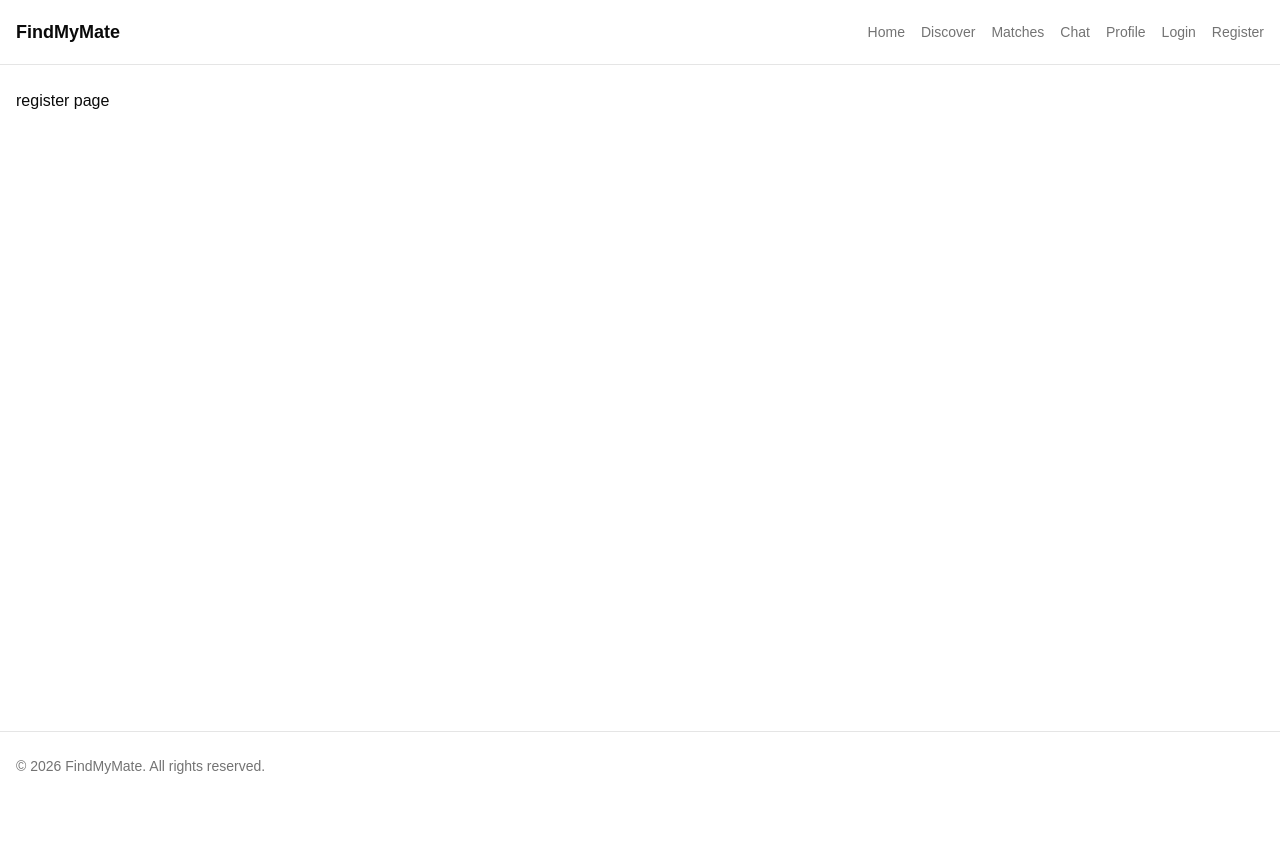
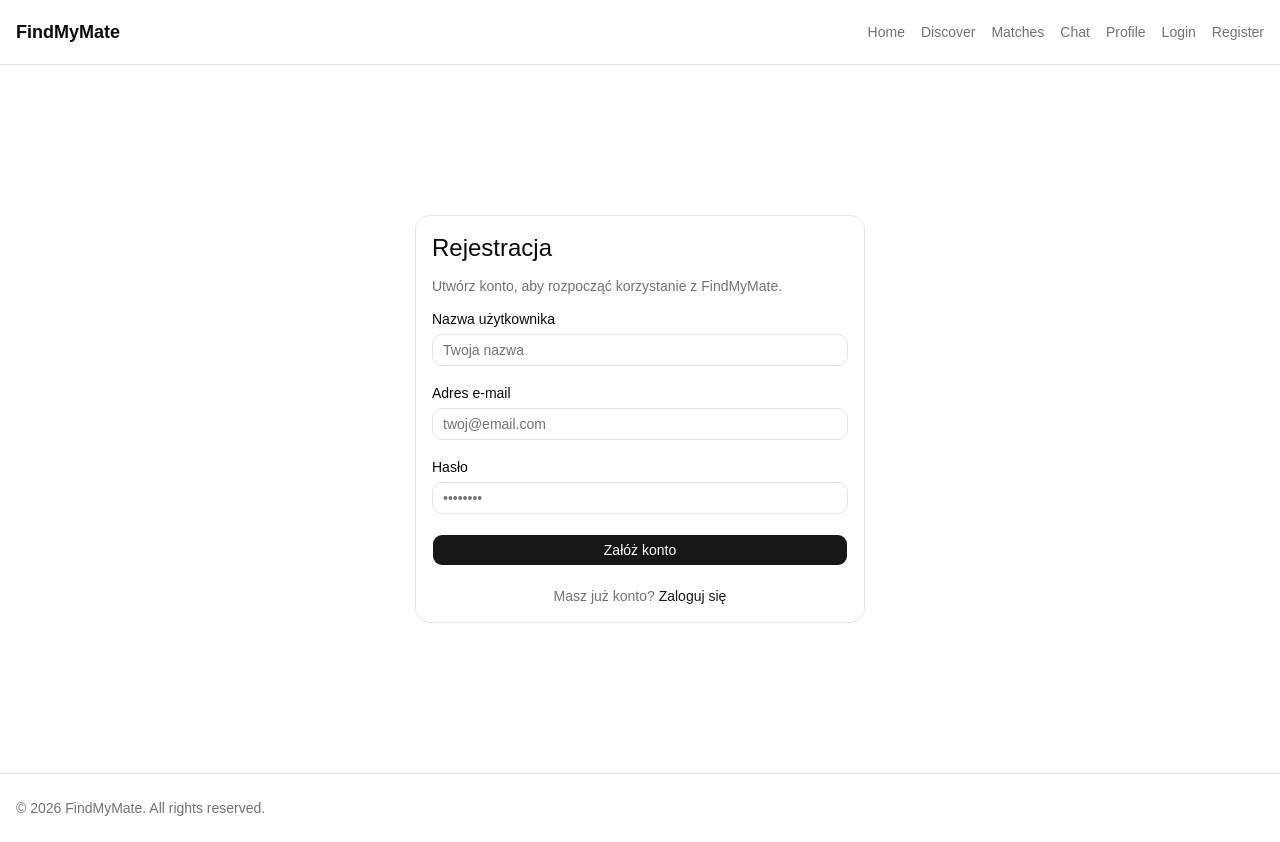
Before and after one commit to Przemek9110/FindMyMate, a Next.js app in the folder frontend/: page /register in a window 1280 px wide. Before the commit the page ends 800 px from the top, so only its background shows below. Built offline with nearby package versions, Linux system fonts and the light colour scheme; no server answers.

Commit message:
DEV-20 panel rejestracji #done

```diff
--- a/frontend/app/register/page.tsx
+++ b/frontend/app/register/page.tsx
@@ -1,3 +1,135 @@
-export default function registerPage() {
-  return <div>register page</div>;
+"use client";
+
+import { useState } from "react";
+import Link from "next/link";
+import { useRouter } from "next/navigation";
+
+import { register } from "@/lib/api/auth";
+import { useAuthStore } from "@/store/authStore";
+
+import {
+  Card,
+  CardContent,
+  CardDescription,
+  CardHeader,
+  CardTitle,
+} from "@/components/ui/card";
+import { Button } from "@/components/ui/button";
+import { Input } from "@/components/ui/input";
+import { Label } from "@/components/ui/label";
+
+export default function RegisterPage() {
+  const router = useRouter();
+  const setAuth = useAuthStore((s) => s.setAuth);
+
+  const [formData, setFormData] = useState({
+    username: "",
+    email: "",
+    password: "",
+  });
+
+  const [error, setError] = useState("");
+  const [isLoading, setIsLoading] = useState(false);
+
+  const handleChange = (
+    field: "username" | "email" | "password",
+    value: string
+  ) => {
+    setFormData((prev) => ({
+      ...prev,
+      [field]: value,
+    }));
+  };
+
+  const handleSubmit = async (e: React.FormEvent<HTMLFormElement>) => {
+    e.preventDefault();
+    setError("");
+    setIsLoading(true);
+
+    try {
+      const response = await register(formData);
+
+      setAuth({
+        user: response.user,
+        token: response.token,
+      });
+
+      router.push("/discover");
+    } catch (err) {
+      setError(
+        err instanceof Error ? err.message : "Wystąpił błąd podczas rejestracji."
+      );
+    } finally {
+      setIsLoading(false);
+    }
+  };
+
+  return (
+    <div className="flex min-h-[calc(100vh-140px)] items-center justify-center px-4 py-10">
+      <Card className="w-full max-w-md">
+        <CardHeader className="space-y-2">
+          <CardTitle className="text-2xl">Rejestracja</CardTitle>
+          <CardDescription>
+            Utwórz konto, aby rozpocząć korzystanie z FindMyMate.
+          </CardDescription>
+        </CardHeader>
+
+        <CardContent>
+          <form onSubmit={handleSubmit} className="space-y-5">
+            <div className="space-y-2">
+              <Label htmlFor="username">Nazwa użytkownika</Label>
+              <Input
+                id="username"
+                type="text"
+                placeholder="Twoja nazwa"
+                value={formData.username}
+                onChange={(e) => handleChange("username", e.target.value)}
+                required
+              />
+            </div>
+
+            <div className="space-y-2">
+              <Label htmlFor="email">Adres e-mail</Label>
+              <Input
+                id="email"
+                type="email"
+                placeholder="twoj@email.com"
+                value={formData.email}
+                onChange={(e) => handleChange("email", e.target.value)}
+                required
+              />
+            </div>
+
+            <div className="space-y-2">
+              <Label htmlFor="password">Hasło</Label>
+              <Input
+                id="password"
+                type="password"
+                placeholder="••••••••"
+                value={formData.password}
+                onChange={(e) => handleChange("password", e.target.value)}
+                required
+              />
+            </div>
+
+            {error && <p className="text-sm text-red-500">{error}</p>}
+
+            <Button type="submit" className="w-full" disabled={isLoading}>
+              {isLoading ? "Tworzenie konta..." : "Załóż konto"}
+            </Button>
+
+            <p className="text-center text-sm text-muted-foreground">
+              Masz już konto?{" "}
+              <Link
+                href="/login"
+                className="font-medium text-primary hover:underline"
+              >
+                Zaloguj się
+              </Link>
+            </p>
+          </form>
+        </CardContent>
+      </Card>
+    </div>
+  );
 }
```
